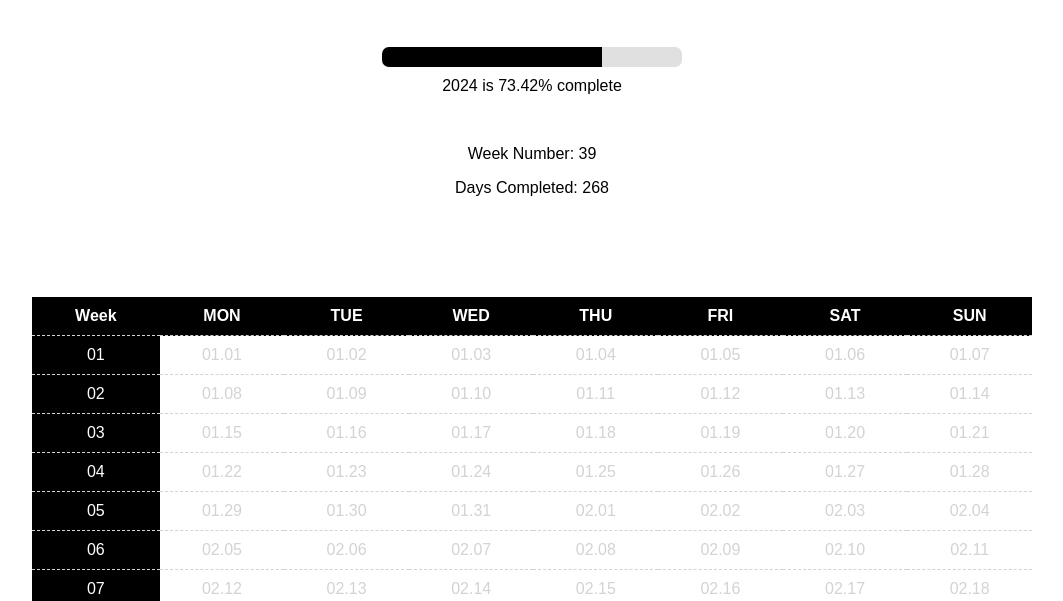
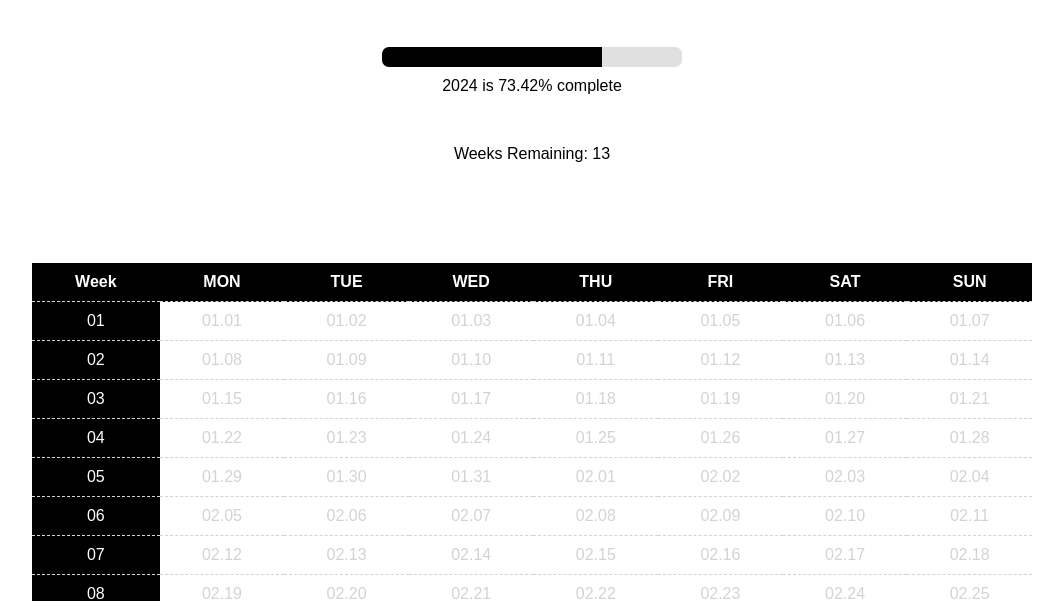
Before and after one commit to amandamashburn/calendar-utility, a plain HTML site: page index.html in a window 1280 px wide. Shown: the part 207-808 px from the top of the page, without its empty margins (108-1171 px from the left). Drawn offline with Linux system fonts and the light colour scheme.

Commit message:
Added a line to show weeks remaining

```diff
--- a/index.html
+++ b/index.html
@@ -19,8 +19,7 @@
             <div id="year-completed"></div>
         </div>
         <div class="info-section">
-            <p>Week Number: <span id="week-number"></span></p>
-            <p>Days Completed: <span id="day-number"></span></p>
+            <p>Weeks Remaining: <span id="weeks-remaining"></span></p>
         </div>
         <div id="formatted-date" class="formatted-date"></div>
 
--- a/script.js
+++ b/script.js
@@ -16,8 +16,6 @@ function getWeekNumber(d) {
     return weekNo;
 }
 
-document.getElementById("week-number").textContent = getWeekNumber(today);
-
 // Day number of the year
 function getDayOfYear(d) {
     const start = new Date(d.getFullYear(), 0, 0);
@@ -25,32 +23,48 @@ function getDayOfYear(d) {
     const oneDay = 1000 * 60 * 60 * 24;
     return Math.floor(diff / oneDay);
 }
-document.getElementById("day-number").textContent = getDayOfYear(today);
 
-// Chart progress
-const progressBar = document.getElementById('progress-bar');
-const totalDays = 365;
+// Keep the getDayOfYear function for use in progress bar calculations
 const dayOfYear = getDayOfYear(today);
+const totalDays = 365; // or 366 for leap years
 const percentageComplete = (dayOfYear / totalDays) * 100;
 
 function updateProgress() {
     const now = new Date();
-    const currentYear = now.getFullYear();
-    const start = new Date(currentYear, 0, 0);
+    const start = new Date(now.getFullYear(), 0, 0);
     const diff = now - start;
     const oneDay = 1000 * 60 * 60 * 24;
-    const day = Math.floor(diff / oneDay);
-    const percentage = (day / 365) * 100;
+    const dayOfYear = Math.floor(diff / oneDay);
+    const totalDays = 365; // or 366 for leap years
+    const percentageComplete = (dayOfYear / totalDays) * 100;
 
     const progressFill = document.getElementById('progress-fill');
     const progressText = document.getElementById('progress-text');
     const yearCompleted = document.getElementById('year-completed');
     const currentDate = document.getElementById('current-date');
 
-    progressFill.style.width = `${percentage}%`;
-    yearCompleted.textContent = `${currentYear} is ${percentage.toFixed(2)}% complete`;
+    progressFill.style.width = `${percentageComplete}%`;
+    yearCompleted.textContent = `${now.getFullYear()} is ${percentageComplete.toFixed(2)}% complete`;
     currentDate.textContent = now.toDateString(); // Display the current date
 }
 
 // Call updateProgress when the page loads
 document.addEventListener('DOMContentLoaded', updateProgress);
+
+function updateWeekInfo() {
+    const now = new Date();
+    const currentWeek = getWeekNumber(now);
+
+    // Calculate full weeks remaining
+    const totalWeeks = 52; // Assuming 52 weeks in a year
+    const weeksRemaining = totalWeeks - currentWeek;
+
+    // Update the DOM
+    document.getElementById('weeks-remaining').textContent = weeksRemaining;
+}
+
+// Call this function when the page loads
+document.addEventListener('DOMContentLoaded', () => {
+    updateWeekInfo();
+    updateProgress();
+});
```
